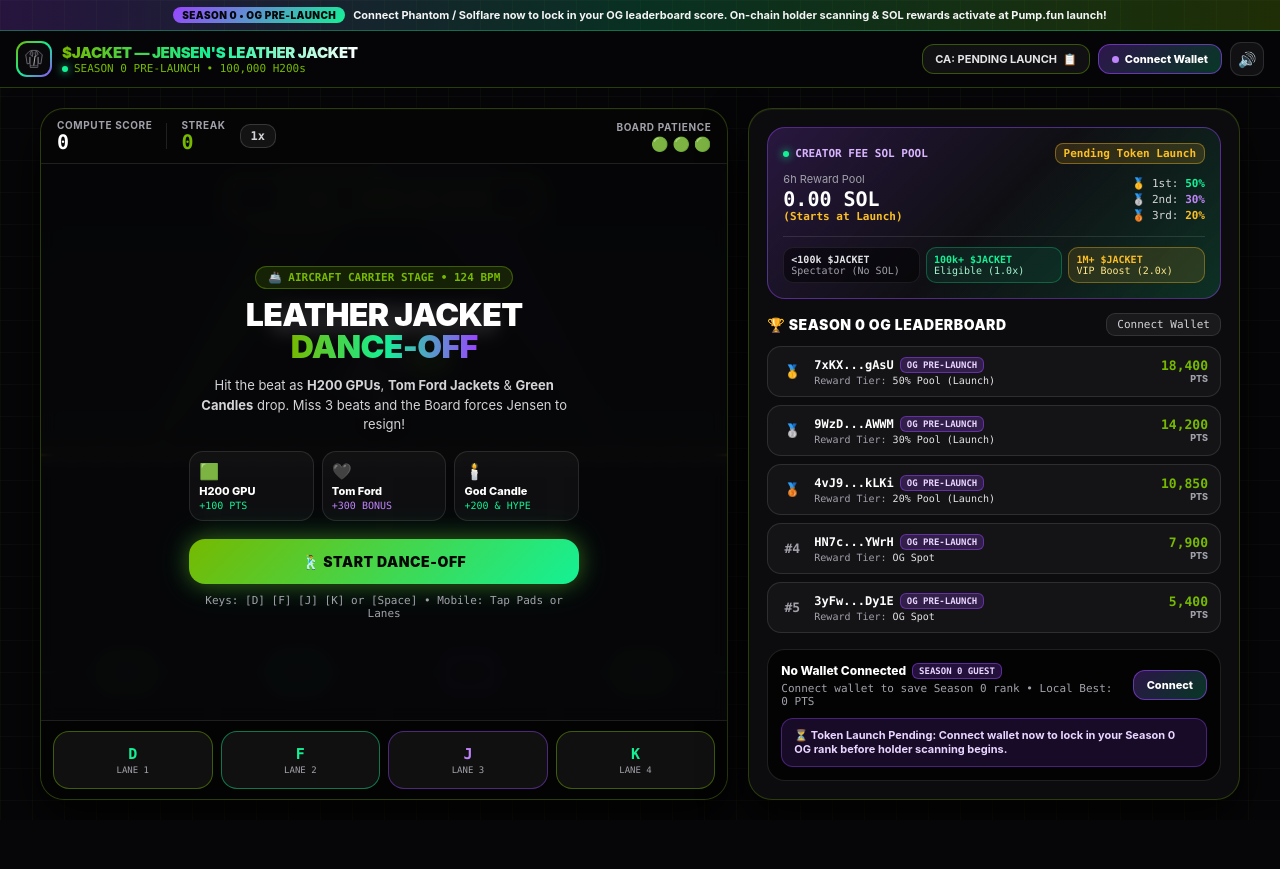
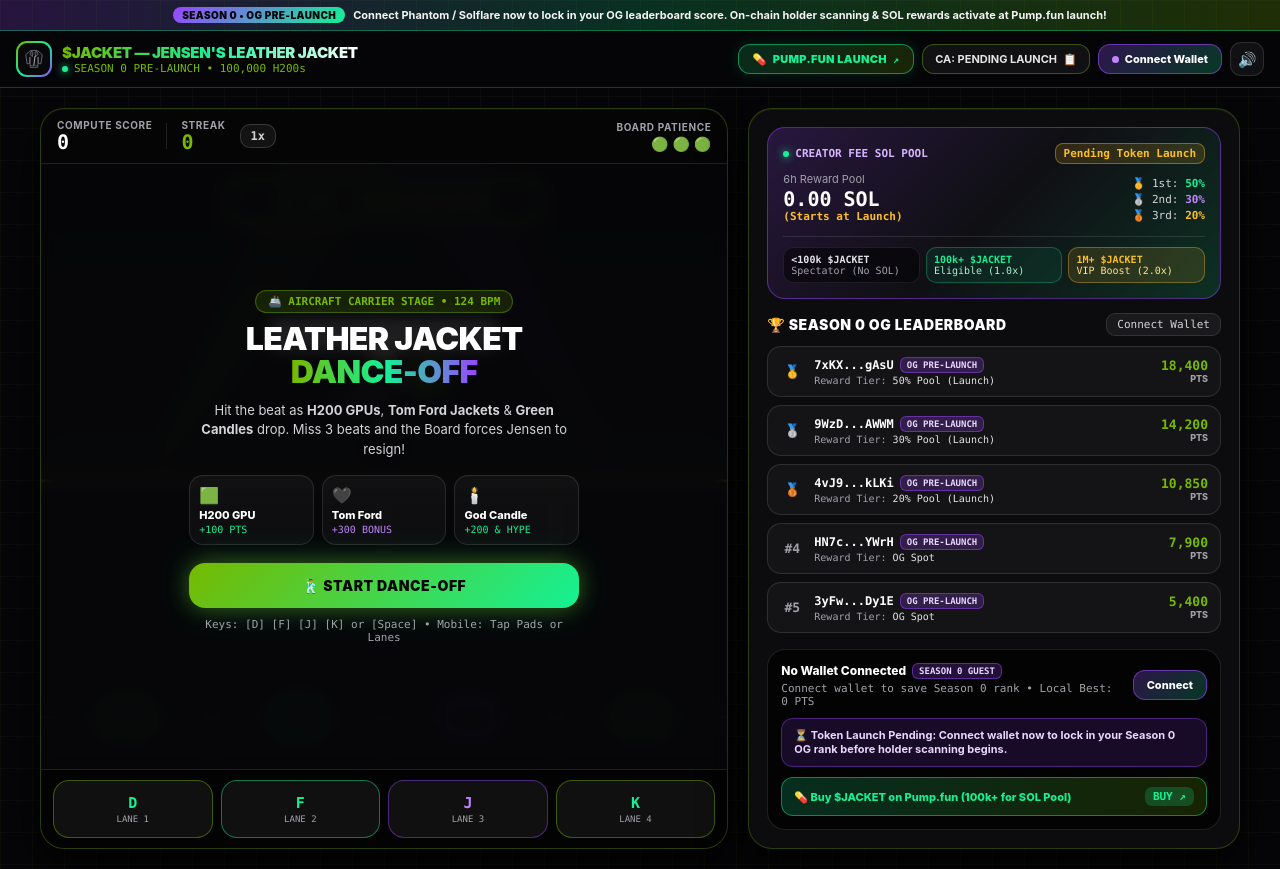
Before and after one commit to Ksavu/jacketdance, a plain HTML site: page index.html in a window 1280 px wide. Before the commit the page ends 820 px from the top, so only its background shows below. Drawn offline with Linux system fonts and the light colour scheme.

Commit message:
Pump.fun link

```diff
--- a/index.html
+++ b/index.html
@@ -174,6 +174,45 @@
 
     .btn-ca:hover {
       border-color: var(--sol-green);
+      color: #ffffff;
+    }
+
+    @keyframes pumpGlow {
+      0%, 100% { box-shadow: 0 0 14px rgba(20, 241, 149, 0.35), inset 0 1px 0 rgba(255, 255, 255, 0.35); }
+      50% { box-shadow: 0 0 24px rgba(118, 185, 0, 0.65), inset 0 1px 0 rgba(255, 255, 255, 0.5); }
+    }
+
+    .btn-pump-tab {
+      background: linear-gradient(135deg, #14F195 0%, #76b900 100%);
+      color: #050806;
+      padding: 7px 14px;
+      border-radius: 12px;
+      font-size: 11px;
+      font-weight: 900;
+      letter-spacing: 0.03em;
+      text-decoration: none;
+      display: inline-flex;
+      align-items: center;
+      gap: 6px;
+      border: 1px solid rgba(255, 255, 255, 0.35);
+      animation: pumpGlow 2.6s infinite ease-in-out;
+    }
+
+    .btn-pump-tab:hover {
+      transform: translateY(-1px) scale(1.03);
+      filter: brightness(1.08);
+    }
+
+    .btn-pump-tab.prelaunch {
+      background: linear-gradient(135deg, rgba(20, 241, 149, 0.16), rgba(118, 185, 0, 0.18));
+      border: 1px solid rgba(20, 241, 149, 0.5);
+      color: var(--sol-green);
+      animation: none;
+      box-shadow: 0 0 14px rgba(20, 241, 149, 0.15);
+    }
+
+    .btn-pump-tab.prelaunch:hover {
+      background: linear-gradient(135deg, rgba(20, 241, 149, 0.26), rgba(118, 185, 0, 0.28));
       color: #ffffff;
     }
 
@@ -941,6 +980,12 @@
     </div>
 
     <div class="header-actions">
+      <a id="headerPumpBtn" href="https://pump.fun" target="_blank" rel="noopener noreferrer" class="btn btn-pump-tab prelaunch">
+        <span>💊</span>
+        <span id="headerPumpLabel">BUY $JACKET ON PUMP.FUN</span>
+        <span class="mono" style="font-size: 10px;">↗</span>
+      </a>
+
       <button id="copyCaBtn" type="button" class="btn btn-ca mono" title="Contract Address Status">
         <span id="caDisplayText">CA: PENDING LAUNCH</span>
         <span>📋</span>
@@ -1186,10 +1231,10 @@
           <span>⏳ Token Launch Pending: Connect wallet now to lock in your Season 0 OG rank before holder scanning begins.</span>
         </div>
 
-        <!-- Live Pump.fun Buy Bar (Shown once TOKEN_LIVE is flipped to true) -->
-        <a id="buyTokenCtaBar" href="https://pump.fun" target="_blank" rel="noopener noreferrer" class="buy-bar hidden">
-          <span>💊 Hold 100k+ $JACKET to unlock SOL rewards</span>
-          <span class="mono">PUMP.FUN ↗</span>
+        <!-- Pump.fun Buy Tab -->
+        <a id="buyTokenCtaBar" href="https://pump.fun" target="_blank" rel="noopener noreferrer" class="buy-bar">
+          <span id="buyTokenCtaText">💊 Buy $JACKET on Pump.fun (100k+ for SOL Pool)</span>
+          <span class="mono" style="background: rgba(20,241,149,0.2); padding: 3px 8px; border-radius: 7px;">BUY ↗</span>
         </a>
       </div>
     </aside>
@@ -1273,6 +1318,8 @@
 
     const seasonBanner = document.getElementById("seasonBanner");
     const headerSubtitle = document.getElementById("headerSubtitle");
+    const headerPumpBtn = document.getElementById("headerPumpBtn");
+    const headerPumpLabel = document.getElementById("headerPumpLabel");
     const copyCaBtn = document.getElementById("copyCaBtn");
     const caDisplayText = document.getElementById("caDisplayText");
     const soundToggleBtn = document.getElementById("soundToggleBtn");
@@ -1345,10 +1392,13 @@
         ? `https://pump.fun/coin/${CONFIG.CONTRACT_ADDRESS}`
         : CONFIG.PUMP_FUN_URL;
 
+      headerPumpBtn.href = pumpUrl;
       buyTokenCtaBar.href = pumpUrl;
       gameOverBuyLink.href = pumpUrl;
 
       if (!CONFIG.TOKEN_LIVE) {
+        headerPumpBtn.classList.add("prelaunch");
+        headerPumpLabel.textContent = "PUMP.FUN LAUNCH";
         caDisplayText.textContent = "CA: PENDING LAUNCH";
         headerSubtitle.textContent = "SEASON 0 PRE-LAUNCH • 100,000 H200s";
         poolStatusPill.textContent = "Pending Token Launch";
@@ -1356,9 +1406,11 @@
         poolAmountDisplay.innerHTML = `0.00 SOL <span style="display: block; font-size: 11px; color: var(--vip-gold); font-weight: 700;">(Starts at Launch)</span>`;
         lbSectionTitle.textContent = "🏆 Season 0 OG Leaderboard";
         preLaunchInfoBar.classList.remove("hidden");
-        buyTokenCtaBar.classList.add("hidden");
+        buyTokenCtaBar.classList.remove("hidden");
       } else {
         seasonBanner.classList.add("hidden");
+        headerPumpBtn.classList.remove("prelaunch");
+        headerPumpLabel.textContent = "BUY $JACKET ON PUMP.FUN";
         caDisplayText.textContent = "CA: " + shortAddr(CONFIG.CONTRACT_ADDRESS);
         headerSubtitle.textContent = "LIVE ON PUMP.FUN • 100,000 H200s";
         poolStatusPill.textContent = "Holder Scanning Live";
@@ -1366,6 +1418,7 @@
         poolAmountDisplay.innerHTML = `${CONFIG.REWARD_POOL_SOL}`;
         lbSectionTitle.textContent = "🏆 Verified Holder Leaderboard";
         preLaunchInfoBar.classList.add("hidden");
+        buyTokenCtaBar.classList.remove("hidden");
       }
     }
 
@@ -1618,11 +1671,7 @@
           : `Connect wallet to scan ${CONFIG.TOKEN_TICKER} balance • Local Best: ${bestFinal.toLocaleString()} PTS`;
       }
 
-      if (CONFIG.TOKEN_LIVE && (!connectedWallet || !tier.eligible)) {
-        buyTokenCtaBar.classList.remove("hidden");
-      } else {
-        buyTokenCtaBar.classList.add("hidden");
-      }
+      buyTokenCtaBar.classList.remove("hidden");
     }
 
     function renderLeaderboard() {
```
